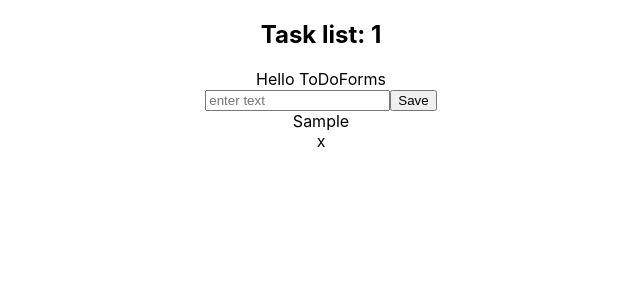
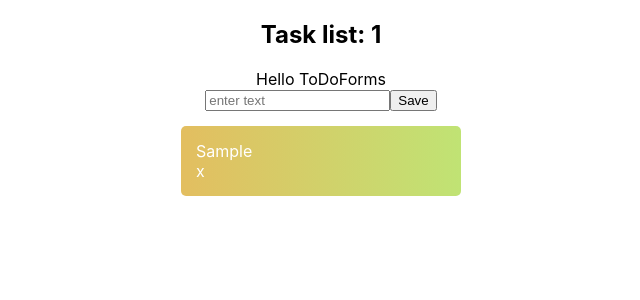
Before and after one commit to bubandrei/React_Todo, a React (Create React App) app: page / in a window 1280 px wide. Both pictures are taken after typing "Sample" into the empty fields and a click on the button "Save". Shown: the top 300 px of the page, without its empty margins (319-959 px from the left). Built offline with nearby package versions, Linux system fonts and the light colour scheme.

Commit message:
css style

```diff
--- a/src/App.js
+++ b/src/App.js
@@ -8,7 +8,6 @@ import style from './components/Todo.module.css'
 const App = () => {
   const [todos, setTodos] = useState([]);
   const addTask = (userInput) => {
-    debugger
     if (userInput) {
       const newNote = {
         id: nanoid(),
--- a/src/components/Todo.jsx
+++ b/src/components/Todo.jsx
@@ -1,10 +1,11 @@
 import React from "react";
+import style from './Todo.module.css'
 
 const ToDo = ({ todo, toggle, remove }) => {
     return (
-        <div>
-            <div onClick={() => toggle(todo.id)}>{todo.note}</div>
-            <div onClick={()=> remove(todo.id)}>x</div>
+        <div className={style.itemTodo}>
+            <div className={todo.crossOut ? style.itemCrossOut: style.itemSimple } onClick={() => toggle(todo.id)}>{todo.note}</div>
+            <div className={style.itemRmove} onClick={() => remove(todo.id)}>x</div>
         </div>
     )
 }
--- a/src/components/Todo.module.css
+++ b/src/components/Todo.module.css
@@ -1,3 +1,30 @@
-.wrap{
+.wrap {
     text-align: center;
 }
+
+.itemTodo {
+    padding: 15px;
+    width: 250px;
+    margin: 0 auto;
+    text-align: left;
+    margin-top: 15px;
+    background: linear-gradient(90deg,
+            rgb(227, 190, 96) 0%,
+            rgb(192, 227, 116) 100%);
+    color: white;
+    border: none;
+    border-radius: 5px;
+    cursor: pointer;
+}
+
+.itemSimple {
+    display: inline-block;
+    cursor: pointer;
+}
+
+.itemCrossOut {
+    text-decoration: line-through;
+}
+
+
+.itemRemove {}
```
